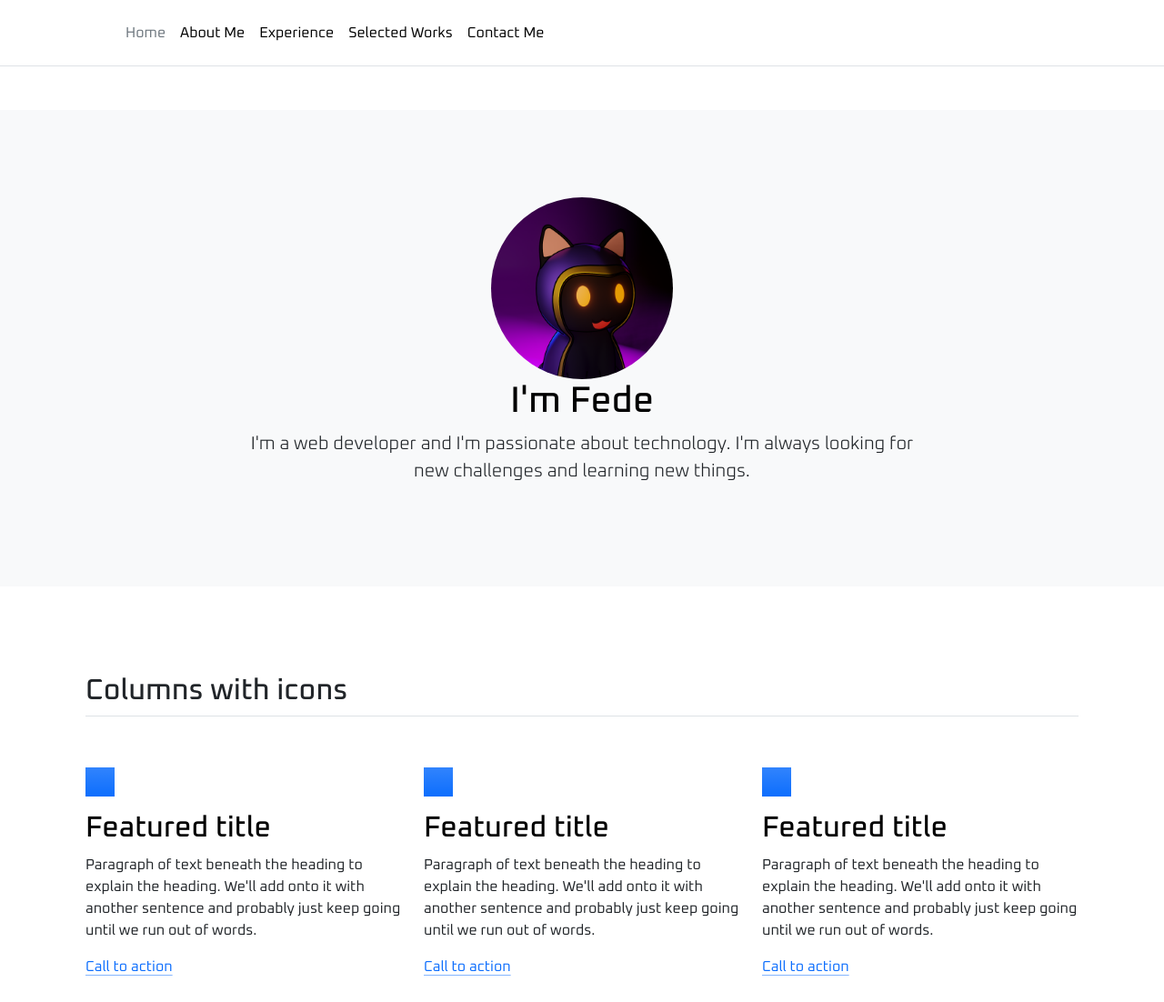
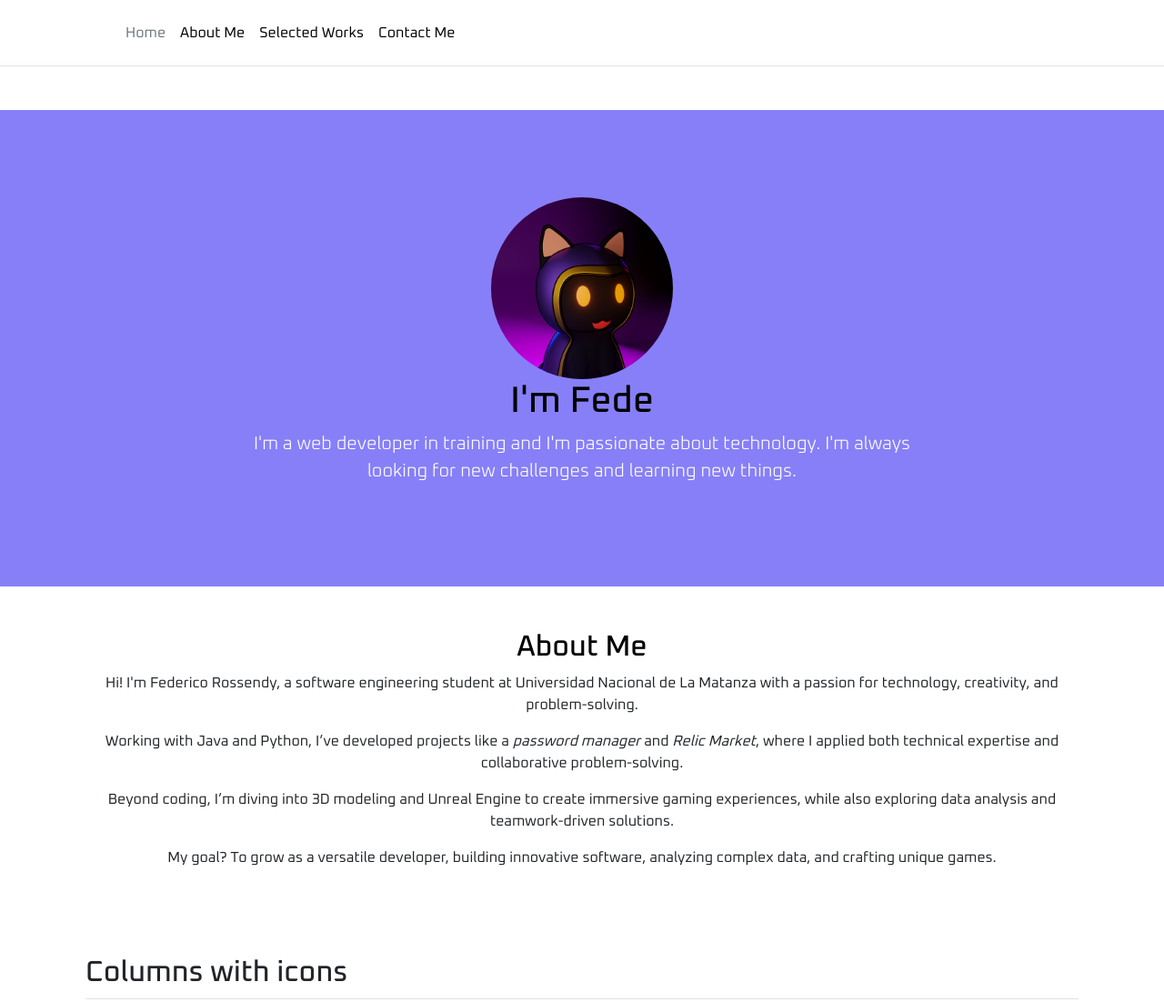
Before and after one commit to fede07/fede07.github.io, a plain HTML site: page index.html in a window 1280 px wide. Shown: the top 1102 px of the page at 91% size. Drawn offline with nearby package versions, Linux system fonts and the light colour scheme.

Commit message:
Añade sección "Sobre mí" y actualiza estilos de fondo en la página principal

```diff
--- a/index.html
+++ b/index.html
@@ -16,6 +16,17 @@
   body {
     font-family: "Oxanium", sans-serif;
   }
+
+  .bg-1 {
+    background-color: #877ff7; /* Green */
+    color: #ffffff;
+  }
+
+  .bg-1 {
+    background-color: #877ff7; /* Green */
+    color: #ffffff;
+  }
+
 </style>
 
 <body>
@@ -30,7 +41,6 @@
                 <ul class="nav col-12 col-lg-auto me-lg-auto mb-2 justify-content-center mb-md-0">
                   <li><a href="#" class="nav-link px-2 link-secondary">Home</a></li>
                   <li><a href="#" class="nav-link px-2 link-body-emphasis">About Me</a></li>
-                  <li><a href="#" class="nav-link px-2 link-body-emphasis">Experience</a></li>
                   <li><a href="#" class="nav-link px-2 link-body-emphasis">Selected Works</a></li>
                   <li><a href="#" class="nav-link px-2 link-body-emphasis">Contact Me</a></li>
                 </ul>
@@ -42,16 +52,33 @@
 
     <section id="main">
         <div class="my-5">
-            <div class="p-5 text-center bg-body-tertiary">
-              <div class="container py-5">
+            <div class="p-5 text-center bg-1">
+              <div class="container py-5 bg-2">
                 <img src="./assets/me.png" alt="federico-profile-img" class="rounded-circle" width="200" height="200">
                 <h1 class="text-body-emphasis">I'm Fede</h1>
                 <p class="col-lg-8 mx-auto lead">
-                  I'm a web developer and I'm passionate about technology. I'm always looking for new challenges and learning new things.
+                  I'm a web developer in training and I'm passionate about technology. I'm always looking for new challenges and learning new things.
                 </p>
               </div>
             </div>
           </div>
+    </section>
+
+    <section id="about-me" class="my-5">
+      <div class="container text-center">
+        <h2 class="text-body-emphasis">About Me</h2>
+        <p>
+          Hi! I'm Federico Rossendy, a software engineering student at Universidad Nacional de La Matanza with a passion for technology, creativity, and problem-solving.
+        </p>
+        <p>
+          Working with Java and Python, I’ve developed projects like a <em>password manager</em> and <em>Relic Market</em>, where I applied both technical expertise and collaborative problem-solving.        </p>
+        <p>
+          Beyond coding, I’m diving into 3D modeling and Unreal Engine to create immersive gaming experiences, while also exploring data analysis and teamwork-driven solutions.
+        </p>
+        <p>
+          My goal? To grow as a versatile developer, building innovative software, analyzing complex data, and crafting unique games.
+        </p>
+      </div>
     </section>
 
     <section id="skills">
```
